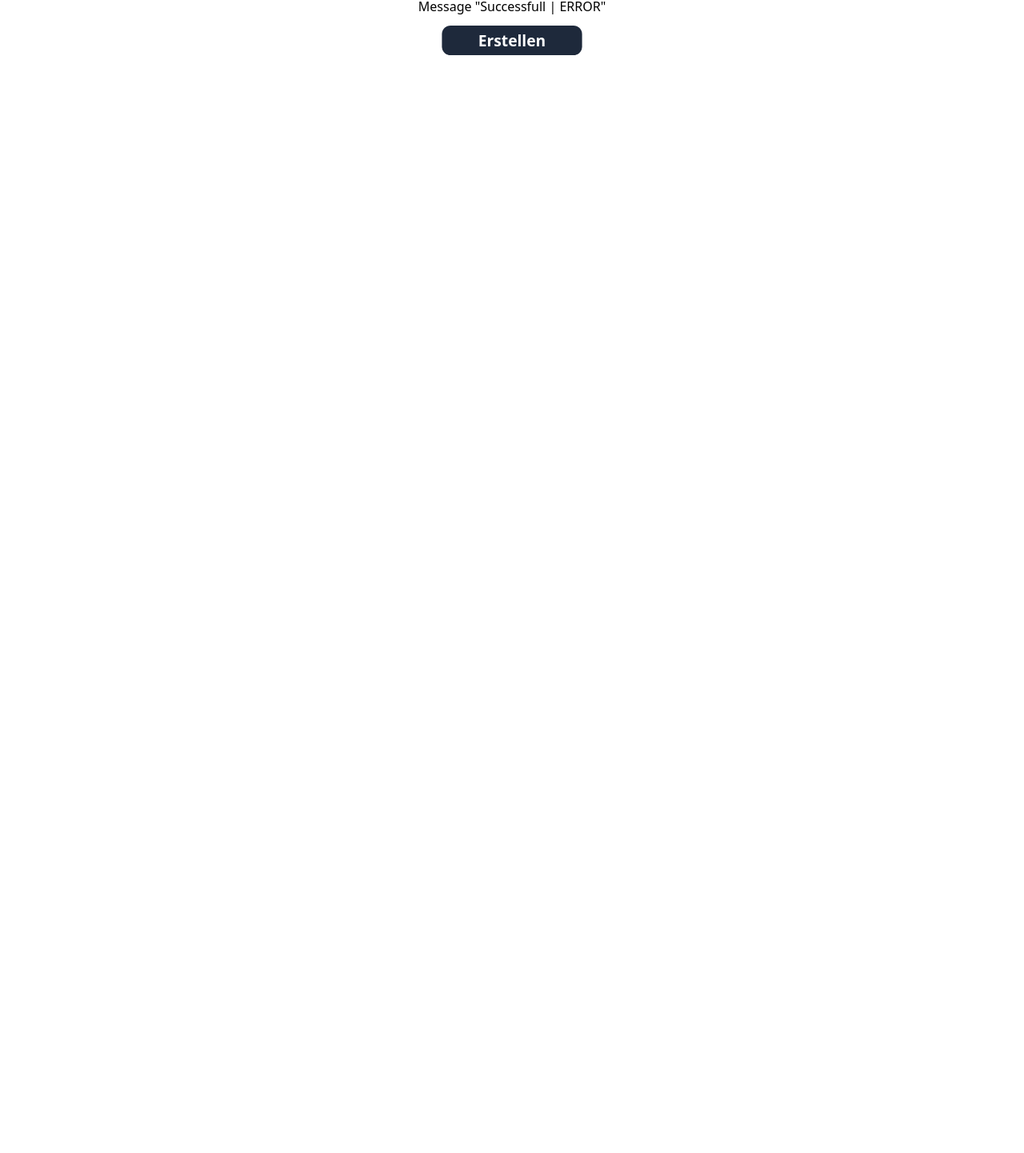
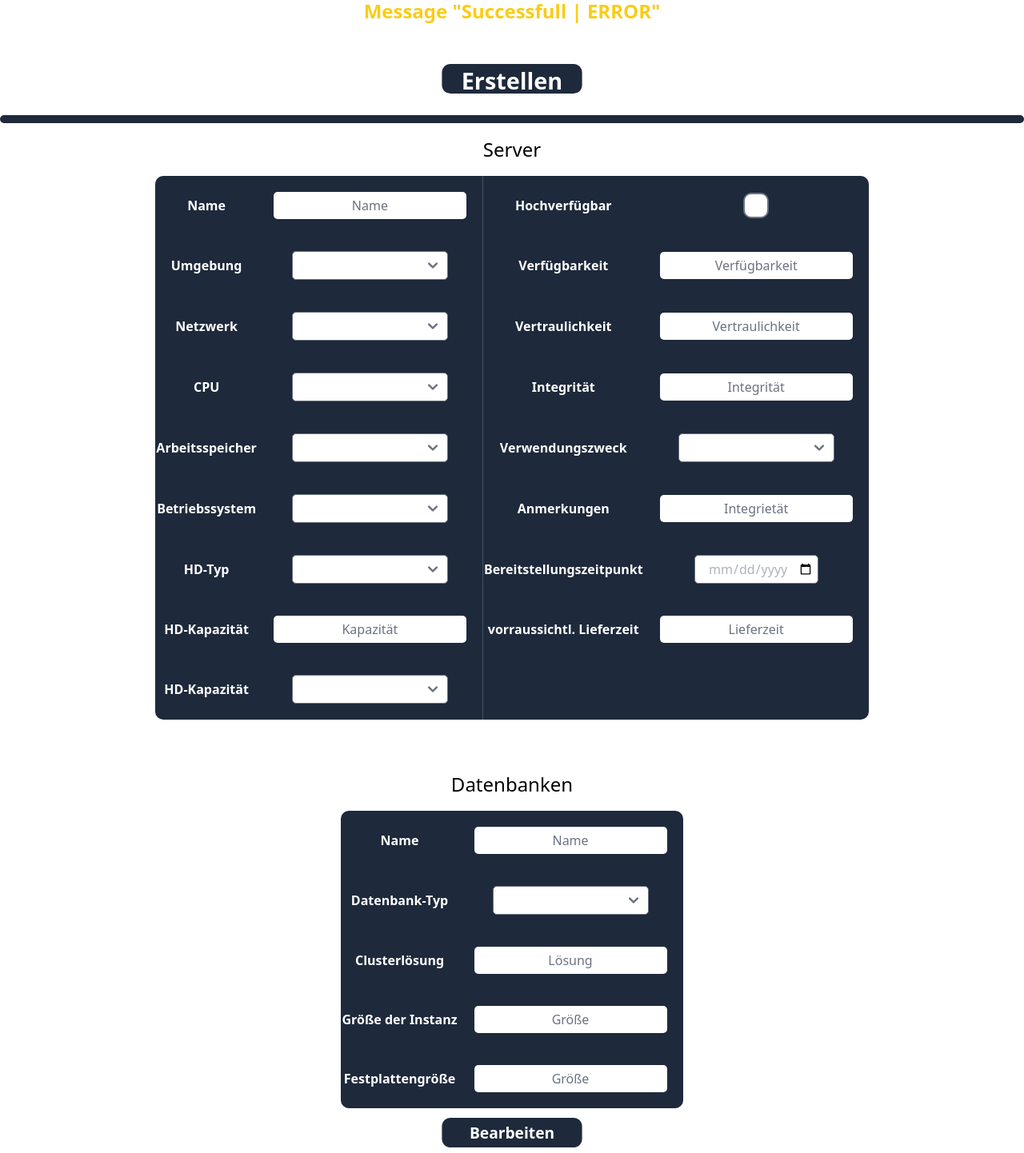
Before and after one commit to LeonKohli/statzy-nuxt, a Nuxt app: page /fachverfahren in a window 1280 px wide. Shown: the part 1156-2598 px from the top of the page at 80% size. Before the commit the page ends 1237 px from the top, so only its background shows below. Built offline with nearby package versions, Linux system fonts and the light colour scheme.

Commit message:
Fachverfahren fertig

```diff
--- a/pages/fachverfahren.vue
+++ b/pages/fachverfahren.vue
@@ -64,11 +64,101 @@
             <br>
             <hr class="line">
             <br>
-            <div class="message">
-                <span> Message "Successfull | ERROR"</span>
+            <div class="messageContainer">
+                <span> Message "Successfull | ERROR" </span>
+                <br>
                 <br>
                 <button class="button"> Erstellen </button>
             </div>
+            <hr class="line">
+            <div class="server">
+                <h2 class="fachverfahrenh2"> Server </h2>
+                <table class="server">
+                    <tr>
+                        <th> Name </th>
+                        <td class=tableSeperator> <input class="eingabe" placeholder="Name" /> </td>
+                        <th> Hochverfügbar </th>
+                        <td > <input class="eingabeCheck" type="checkbox" /> </td>
+                    </tr>
+                    <tr>
+                        <th> Umgebung </th>
+                        <td class=tableSeperator> <select class="eingabe" /> </td>
+                        <th> Verfügbarkeit </th>
+                        <td > <input class="eingabe" placeholder="Verfügbarkeit" /> </td>
+                    </tr>
+                    <tr>
+                        <th> Netzwerk </th>
+                        <td class=tableSeperator> <select class="eingabe" /> </td>
+                        <th> Vertraulichkeit </th>
+                        <td > <input class="eingabe" placeholder="Vertraulichkeit" /> </td>
+                    </tr>
+                    <tr>
+                        <th> CPU </th>
+                        <td class=tableSeperator> <select class="eingabe" /> </td>
+                        <th> Integrität </th>
+                        <td > <input class="eingabe" placeholder="Integrität" /> </td>
+                    </tr>
+                    <tr>
+                        <th> Arbeitsspeicher </th>
+                        <td class=tableSeperator> <select class="eingabe" /> </td>
+                        <th> Verwendungszweck </th>
+                        <td > <select class="eingabe" /> </td>
+                    </tr>
+                    <tr>
+                        <th> Betriebssystem </th>
+                        <td class=tableSeperator> <select class="eingabe" /> </td>
+                        <th> Anmerkungen </th>
+                        <td > <input class="eingabe" placeholder="Integrietät" /> </td>
+                    </tr>
+                    <tr>
+                        <th> HD-Typ </th>
+                        <td class=tableSeperator> <select class="eingabe" /> </td>
+                        <th> Bereitstellungszeitpunkt </th>
+                        <td > <input class="eingabeDate" type="date" /> </td>
+                    </tr>
+                    <tr>
+                        <th> HD-Kapazität </th>
+                        <td class=tableSeperator> <input class="eingabe" placeholder="Kapazität" /> </td>
+                        <th> vorraussichtl. Lieferzeit </th>
+                        <td > <input class="eingabe" placeholder="Lieferzeit" /> </td>
+                    </tr>
+                    <tr>
+                        <th> HD-Kapazität </th>
+                        <td class=tableSeperator> <select class="eingabe" /> </td>
+                    </tr>
+                </table>
+            </div>
+            <br>
+            <br>
+            <div class="datenbanken">
+                <h2 class="fachverfahrenh2"> Datenbanken </h2>
+                <table class="db">
+                    <tr>
+                        <th> Name </th>
+                        <td> <input class="eingabe" placeholder="Name" /> </td>
+                    </tr>
+                    <tr>
+                        <th> Datenbank-Typ </th>
+                        <td> <select class="eingabe" /> </td>
+                    </tr>
+                    <tr>
+                        <th> Clusterlösung </th>
+                        <td> <input class="eingabe" placeholder="Lösung" /> </td>
+                    </tr>
+                    <tr>
+                        <th> Größe der Instanz </th>
+                        <td> <input class="eingabe" placeholder="Größe" /> </td>
+                    </tr>
+                    <tr>
+                        <th> Festplattengröße </th>
+                        <td> <input class="eingabe" placeholder="Größe" /> </td>
+                    </tr>
+                </table>
+                <button class="button"> Bearbeiten </button>
+                <button class="buttonDelete"> Löschen </button>
+            </div>
+            <br>
+            <br>
         </div>
     </div>
 
@@ -79,7 +169,7 @@
 </script>
 
 <style>
-    table.verfahren, table.personen, table.systeme
+    table.verfahren, table.personen, table.systeme, table.server, table.db
     {
         text-align: center;
         border-radius: 10px;
@@ -89,9 +179,19 @@
         color: white
     }
 
+    table.server > tbody > tr > th, td
+    {
+        padding: 10px;
+    }
+
     td.tabledata
     {
         padding: 10px;
+    }
+
+    td.tableSeperator
+    {
+        border-right: 1px solid #475569;
     }
 
     th.tableheadtop, th.tableheadside
@@ -117,6 +217,32 @@
         padding: 5px;
     }
 
+    input.eingabeCheck
+    {
+        text-align: center;
+        margin: 10px;
+        border-radius: 5px;
+        padding: 5px;
+        scale: 200%;
+    }
+
+    input.eingabeDate
+    {
+        text-align: center;
+        margin: 10px;
+        border-radius: 5px;
+        padding: 5px;
+        color: #adb3bd;
+    }
+
+    select.eingabe
+    {
+        text-align: center;
+        margin: 10px;
+        border-radius: 5px;
+        padding: 5px;
+        width: 195px;
+    }
 
     h1.fachverfahrenh1
     {
@@ -137,9 +263,13 @@
         align-items: center;
     }
 
-    div.message
+    div.messageContainer
     {
         text-align: center;
+        color: #facc15;
+        margin-bottom: 30px;
+        font-weight: bolder;
+        font-size: x-large;
     }
 
     button.button
@@ -159,10 +289,47 @@
 
     button.button:active
     {
-        scale: 80%;
+        scale: 90%;
         background: #475569;
         border-radius: 9px;
         transition-duration: 30ms;
+    }
+
+    button.button:hover
+    {
+        transition-duration: 30ms;
+        background: #475569;
+    }
+
+    button.buttonDelete
+    {
+        width: 146px;
+        height: 31px;
+        background: #1E293B;
+        border: 2px solid #ef4444;
+        border-radius: 9px;
+        margin: 0 auto;
+        display: block;
+        margin-top: 15px;
+        margin-bottom: 15px;
+        font-weight: bolder;
+        scale: 120%;
+        color: #dc2626;
+    }
+
+    button.buttonDelete:active
+    {
+        scale: 90%;
+        background: #dc2626;
+        border-radius: 9px;
+        transition-duration: 30ms;
+        color: white;
+    }
+    button.buttonDelete:hover
+    {
+        transition-duration: 30ms;
+        background: #dc2626;
+        color: white;
     }
 
     hr.line
```
